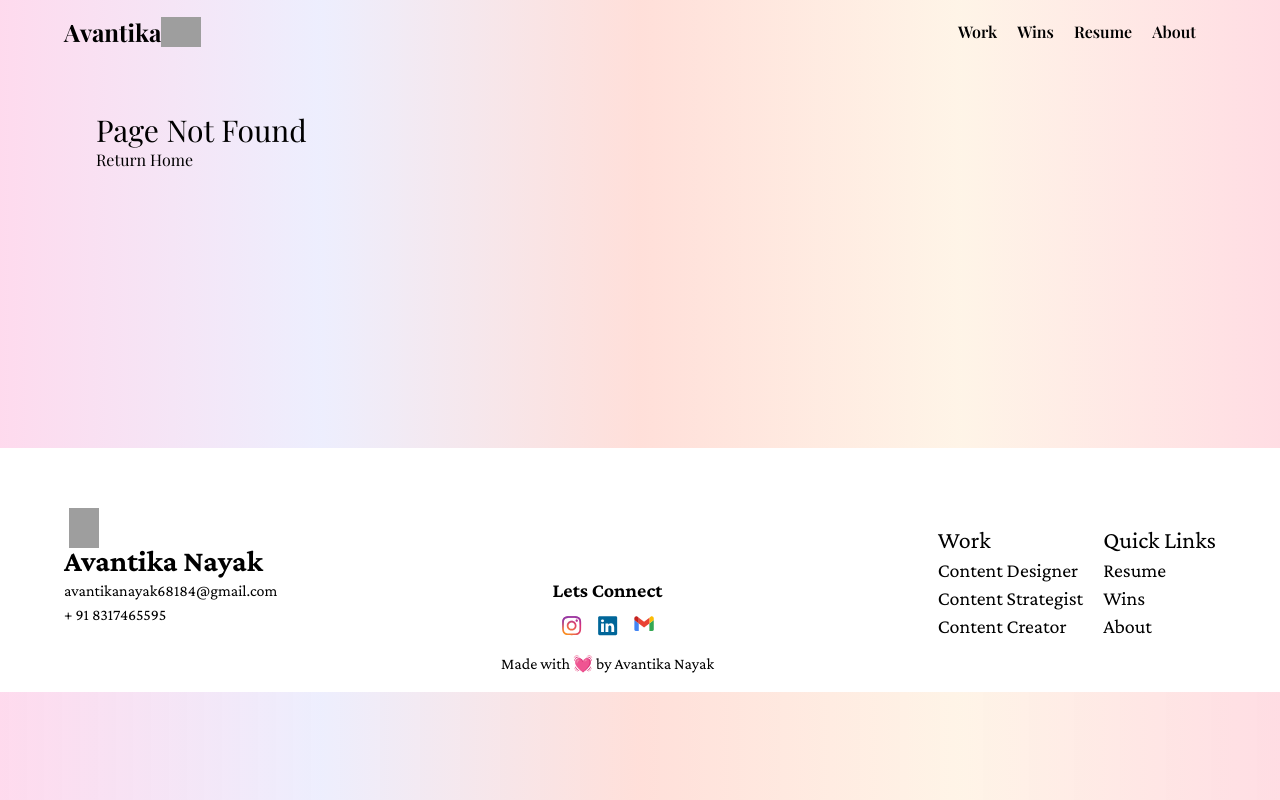
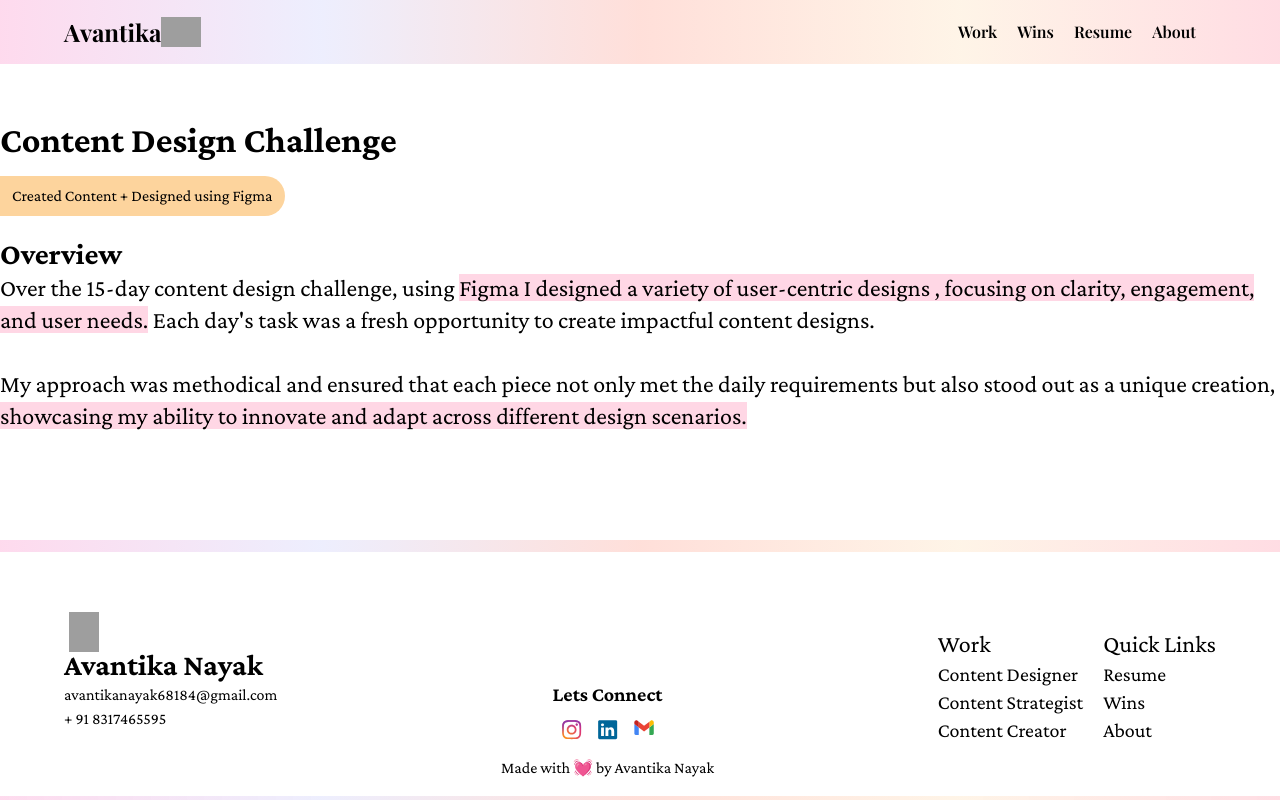
Before and after one commit to udbhavpushkar/protfolio-ava, a Next.js app: page /content-design in a window 1280 px wide. Before the commit this address had no page. Built offline with nearby package versions, Linux system fonts and the light colour scheme; grey boxes are pictures that could not be loaded.

Commit message:
content design start and esc char in other pages

```diff
--- /dev/null
+++ b/app/content-design/page.js
@@ -0,0 +1,39 @@
+'use client'
+import React from "react";
+import Layout from "@/components/Layout";
+import Image from "next/image";
+import Link from "next/link";
+import ContentDesign from "@/components/Home/ContentDesign";
+import { Glampies, Leanpitch, Mvup, Turient } from "@/components/Home/Projects";
+import VideoPlayer from "@/components/VideoPlayer";
+
+export default function Work() {
+    return <Layout>
+        <div>
+            <div className="bg-white w-full">
+                <div className="max-w-[1325px] mx-auto font-crimson py-14">
+                    <div className="text-4xl font-semibold">
+                        Content Design Challenge
+                    </div>
+                    <div className="bg-[#FDD49D] w-max px-3 py-2 mt-4" style={{ borderRadius: "0 20px 20px 0" }}>Created Content + Designed using Figma</div>
+                    <div className="my-5">
+                        <div className="text-3xl font-semibold">Overview</div>
+                        <div className="text-2xl">
+
+                            Over the 15-day content design challenge, using <span className="bg-[#ffd7e5]">Figma I designed a variety of user-centric designs ,
+                                focusing on clarity, engagement, and user needs.</span> Each day&apos;s task was a fresh opportunity to create
+                            impactful content designs.
+                            <br />
+                            <br />
+                            My approach was methodical and ensured that each piece not only met the daily requirements but also stood out as
+                            a unique creation, <span className="bg-[#ffd7e5]">showcasing my ability to innovate and adapt across different design scenarios.</span>
+                            <br />
+                            <br />
+                        </div>
+                    </div>
+                </div>
+            </div>
+            <div className="w-full h-3"></div>
+        </div>
+    </Layout>
+}
--- a/app/work/leanpitch/page.js
+++ b/app/work/leanpitch/page.js
@@ -377,7 +377,7 @@ export default function Leanpitch() {
                   aspiring professionals to share their knowledge, insights, and
                   best practices.{" "}
                 </span>
-                Preceptors is more than just a platform - it's a
+                Preceptors is more than just a platform - it&apos;s a
                 community-driven ecosystem{" "}
                 <span className="bg-[#ffd7e5]">
                   dedicated to empowering individuals to excel in their careers
@@ -414,9 +414,9 @@ export default function Leanpitch() {
               <div>
                 To enhance leanpitch’s value proposition and cater to the needs
                 of dedicated learners, we introduced the Prime Membership
-                program. This overview explores the Prime Membership's
+                program. This overview explores the Prime Membership&apos;s
                 objectives, implementation, benefits, market reception, and
-                impact on Leanpitch's overall growth and customer satisfaction.
+                impact on Leanpitch&apos;s overall growth and customer satisfaction.
               </div>
             </div>
 
@@ -496,7 +496,7 @@ export default function Leanpitch() {
               <div>
                 Leanpitch website redesign addressed all initial challenges,
                 creating a cohesive and engaging digital experience that
-                effectively communicated the brand's value and fostered a
+                effectively communicated the brand&apos;s value and fostered a
                 strong, active community.
                 <br />
                 <br />
--- a/app/work/page.js
+++ b/app/work/page.js
@@ -2,7 +2,6 @@
 import React from "react";
 import Layout from "@/components/Layout";
 import Image from "next/image";
-import FooterBanner from "@/components/Footer/FooterBanner";
 import { CONTENT_STRATEGIST_1, item1 } from "./constants";
 import Link from "next/link";
 import ContentDesign from "@/components/Home/ContentDesign";
--- a/app/work/turient/page.js
+++ b/app/work/turient/page.js
@@ -471,7 +471,7 @@ export default function Turient() {
                 <br />I meticulously crafted each word to ensure maximum clarity
                 and engagement. From user navigation to course descriptions,
                 every element was designed with careful consideration of the
-                audience's needs. My{" "}
+                audience&apos;s needs. My{" "}
                 <span className="bg-[#ffd7e5]">
                   strategic approach ensured that the content was not only
                   informative but also intuitive, making the user experience
@@ -503,9 +503,9 @@ export default function Turient() {
                 <br />
                 <span className="bg-[#ffd7e5]">
                   For structured communication, I decided to include separate
-                  panels for different aspects of the discussion, such as "What
-                  went well?", "What did not go well?", and "What can be
-                  improved?". This structured approach helps educators to
+                  panels for different aspects of the discussion, such as &quot;What
+                  went well?&quot;, &quot;What did not go well?&quot;, and &quot;What can be
+                  improved?&quot;. This structured approach helps educators to
                   organize their thoughts and focus on specific areas of
                   discussion.{" "}
                 </span>
@@ -533,7 +533,7 @@ export default function Turient() {
                   Live Breakout Sessions and Group Activities Page:
                 </span>
                 <br />
-                Turient's live breakout sessions and group activities are
+                Turient&apos;s live breakout sessions and group activities are
                 integral to creating an interactive and collaborative virtual
                 classroom environment.
                 <span className="bg-[#ffd7e5]">
@@ -558,14 +558,14 @@ export default function Turient() {
                 </span>
                 <br />
                 This feature in Turient is designed to provide a comprehensive
-                and dynamic view of each student's academic journey, engagement
+                and dynamic view of each student&apos;s academic journey, engagement
                 levels, and overall performance.
                 <br />
                 <br />
                 <span className="bg-[#ffd7e5]">
-                  I incorporated unique elements like "Likes and Interests,"
-                  "Certifications and Badges," and detailed scores based on
-                  "Engagement," "Knowledge," and "Learning" to provide a
+                  I incorporated unique elements like &quot;Likes and Interests,&quot;
+                  &quot;Certifications and Badges,&quot; and detailed scores based on
+                  &quot;Engagement,&quot; &quot;Knowledge,&quot; and &quot;Learning&quot; to provide a
                   comprehensive view of each student.
                 </span>
                 My goal was{" "}
@@ -596,10 +596,10 @@ export default function Turient() {
                 <br />
                 <br />
                 <span className="bg-[#ffd7e5]">
-                  I proposed the "Give a Badge" feature on the Gamification and
+                  I proposed the &quot;Give a Badge&quot; feature on the Gamification and
                   Student Engagement page, allowing students to recognize and
-                  reward their peers with badges like "Team Player," "Curious
-                  Mind," "Active Learner," and "Knowledge Knight."
+                  reward their peers with badges like &quot;Team Player,&quot; &quot;Curious
+                  Mind,&quot; &quot;Active Learner,&quot; and &quot;Knowledge Knight.&quot;
                 </span>
                 This feature fosters a culture of healthy competition and
                 continuous learning, encouraging students to earn more badges
@@ -637,13 +637,13 @@ export default function Turient() {
                 The design and development phase of Turient was a dynamic
                 journey marked by continuous iteration and refinement. By
                 leveraging feedback from users and analysing data insights, we
-                kept on enhancing the platform's functionality, usability, and
+                kept on enhancing the platform&apos;s functionality, usability, and
                 overall user experience.
                 <br />
                 <br />
                 Following the launch of Turient, we gathered and analysed data
                 to understand engagement and overall platform effectiveness.
-                These insights validate the platform's design and feature set
+                These insights validate the platform&apos;s design and feature set
                 while also providing a foundation for ongoing enhancements to
                 meet the evolving needs of educators and students.{" "}
               </div>
--- a/components/Home/ContentDesign.js
+++ b/components/Home/ContentDesign.js
@@ -1,14 +1,16 @@
 import Image from "next/image";
+import { useRouter } from "next/navigation";
 import React from "react";
 
 const ContentDesign = () => {
+    const router = useRouter()
     return <div className="bg-white">
         <div className="py-6 text-center max-w-[1325px] mx-auto">
             <div className="text-5xl font-bold my-6">Content Design Challenge</div>
             <div className="relative h-[623px] w-full my-4">
                 <Image src="/images/svgs/content-design.png" alt="banner" fill />
             </div>
-            <div className="mx-auto text-2xl rounded-[40px] mt-4 font-semibold bg-[#A80021] text-white py-3 px-5 w-fit">
+            <div onClick={() => { router.push("/content-design") }} className="mx-auto text-2xl cursor-pointer rounded-[40px] mt-4 font-semibold bg-[#A80021] text-white py-3 px-5 w-fit">
                 View All
             </div>
         </div>
```
